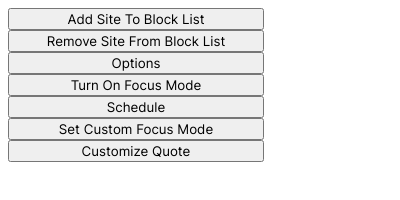
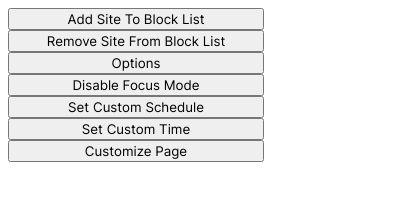
Before and after one commit to cats256/FocusBlock, a browser extension: page popup/popup.html in a window 400 px wide. Drawn offline with Linux system fonts and the light colour scheme.

Commit message:
Update buttons

```diff
--- a/popup/popup.html
+++ b/popup/popup.html
@@ -14,9 +14,10 @@
       Remove Site From Block List
     </button>
     <button type="button" id="options">Options</button>
-    <button type="button" id="toggle-focus-mode">Turn On Focus Mode</button>
-    <button type="button" id="schedule">Schedule</button>
-    <button type="button" id="custom-focus-mode">Set Custom Focus Mode</button>
-    <button type="button" id="quote">Customize Quote</button>
+    <button type="button" id="toggle-focus-mode">Disable Focus Mode</button>
+    <button type="button" id="schedule">Set Custom Schedule</button>
+    <button type="button" id="custom-focus-mode">Set Custom Time</button>
+    <button type="button" id="quote">Customize Page</button>
+    <!-- Set Custom Time, Disable/Enable Focus Mode, Options  -->
   </body>
 </html>
```
